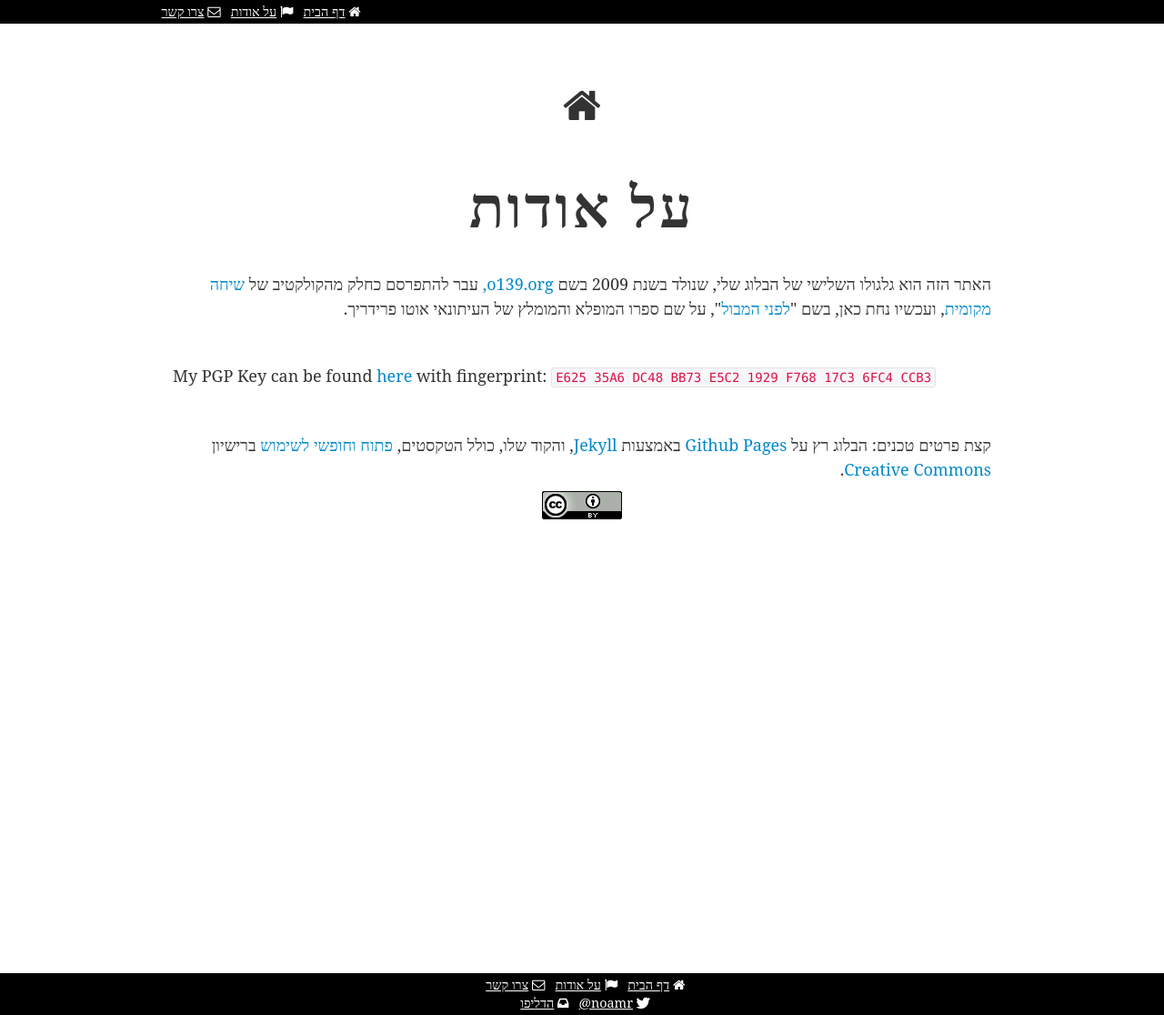
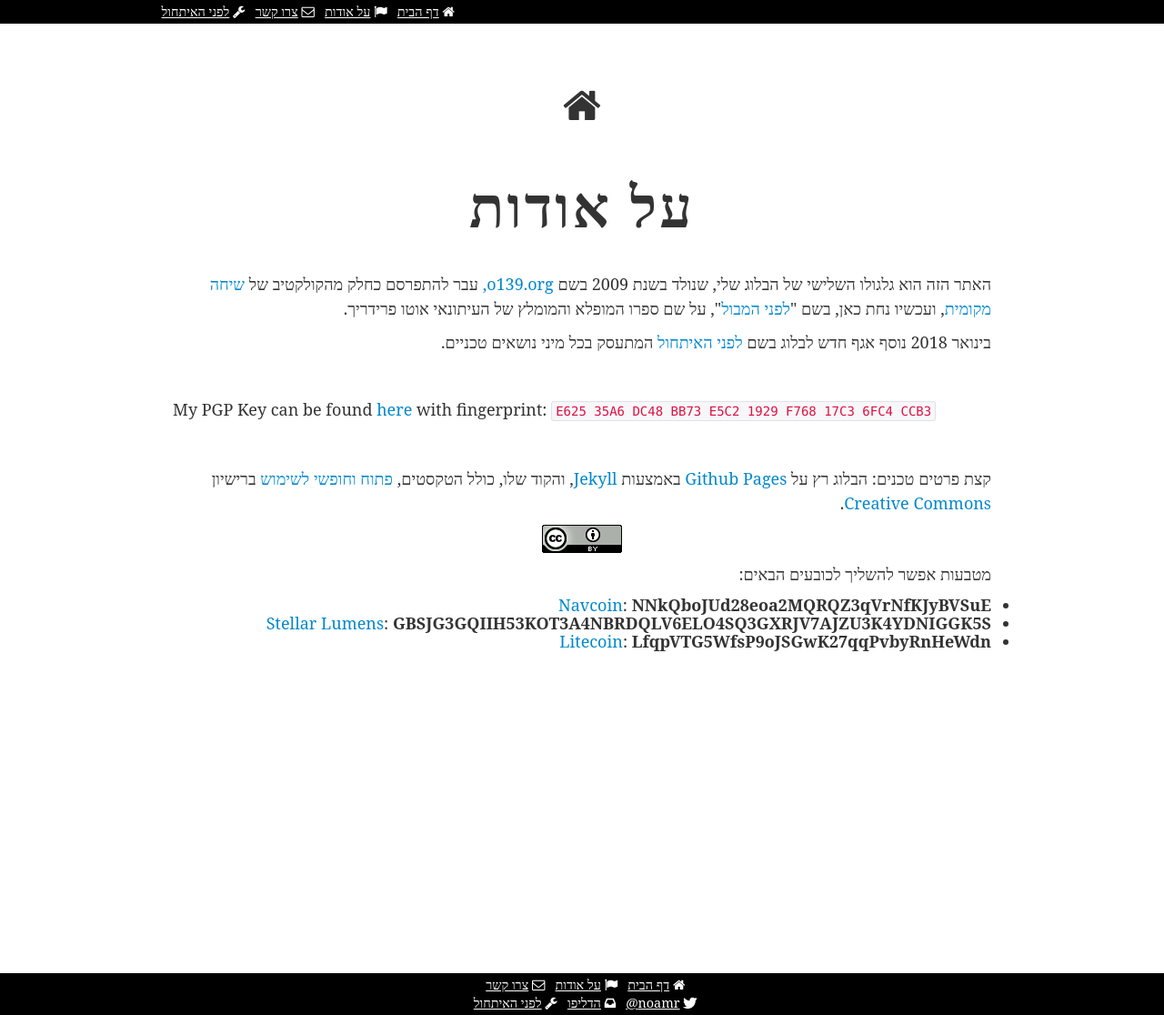
Before and after one commit to noam-r/noamr, a Jekyll site: the page built from about/index.html, in a window 1280 px wide. Shown: the whole page at 91% size. Built offline with Jekyll 4.4.1, drawn with Linux system fonts in a browser that asks for light colours; some web fonts are replaced.

Commit message:
add techblog link and donation wallets

```diff
--- a/_layouts/default.html
+++ b/_layouts/default.html
@@ -44,6 +44,7 @@
 			<i class="icon-home"></i> <a href="/">דף הבית</a> &nbsp;
 			<i class="icon-flag"></i> <a href="/about">על אודות</a> &nbsp;
 			<i class="icon-envelope"></i> <a href="/contact/">צרו קשר</a> &nbsp;
+			<i class="icon-wrench"></i> <a href="https://tech.b48.club/">לפני האיתחול</a> &nbsp;
 		</div>
 	</header>
 
@@ -57,6 +58,7 @@
 			<br/>
 			<i class="icon-twitter"></i> <a href="https://twitter.com/noamr">noamr@</a> &nbsp;
 			<i class="icon-inbox"></i> <a href="/2017/12/02/leakbox.html">הדליפו</a> &nbsp;
+			<i class="icon-wrench"></i> <a href="https://tech.b48.club/">לפני האיתחול</a> &nbsp;
 		</div>
 	</footer>
 
--- a/about/index.html
+++ b/about/index.html
@@ -13,14 +13,23 @@ layout: default
         <h2 class="content">על אודות</h2>
         <section>
           <p>האתר הזה הוא גלגולו השלישי של הבלוג שלי, שנולד בשנת 2009 בשם <a href="http://www.o139.org/">o139.org,</a> עבר להתפרסם כחלק מהקולקטיב של <a href="http://mekomit.co.il/author/noamr/">שיחה מקומית</a>, ועכשיו נחת כאן, בשם "<a href="http://www.b48.club/">לפני המבול</a>", על שם ספרו המופלא והמומלץ של העיתונאי אוטו פרידריך.</p>
+	  <p>בינואר 2018 נוסף אגף חדש לבלוג בשם <a href="https://tech.b48.club/">לפני האיתחול</a> המתעסק בכל מיני נושאים טכניים.</p>
           <p>&nbsp;</p>
           <p style="text-align:left;">My PGP Key can be found <a href="/about/publickey.noamr@protonmail.ch.asc">here</a>
             with fingerprint: <code>E625 35A6 DC48 BB73 E5C2 1929 F768 17C3 6FC4 CCB3</code></p>
           <p>&nbsp;</p>
           <p>קצת פרטים טכנים: הבלוג רץ על <a href="https://pages.github.com/">Github Pages</a> באמצעות <a href="https://jekyllrb.com/">Jekyll</a>, והקוד שלו, כולל הטקסטים, <a href="https://github.com/noam-r/noamr">פתוח וחופשי לשימוש</a> ברישיון <a href="http://creativecommons.org/licenses/by/3.0/us/">Creative Commons</a>.</p>
           <p class="center-txt"><a href="http://creativecommons.org/licenses/by/3.0/us/"><img src="/ico/cc-by-cc.png" alt="CC"/></a></p>
+<p>מטבעות אפשר להשליך לכובעים הבאים:
+<ul>
+<li><a href="https://navcoin.org/">Navcoin</a>: <strong>NNkQboJUd28eoa2MQRQZ3qVrNfKJyBVSuE</strong></li>
+<li><a href="https://www.stellar.org/">Stellar Lumens</a>: <strong>GBSJG3GQIIH53KOT3A4NBRDQLV6ELO4SQ3GXRJV7AJZU3K4YDNIGGK5S</strong>
+<li><a href="https://litecoin.org/">Litecoin</a>: <strong>LfqpVTG5WfsP9oJSGwK27qqPvbyRnHeWdn</strong>
+</ul>
+</p>
         </section>
       </article>
     </div>
   </section>
+
 </main>
```
